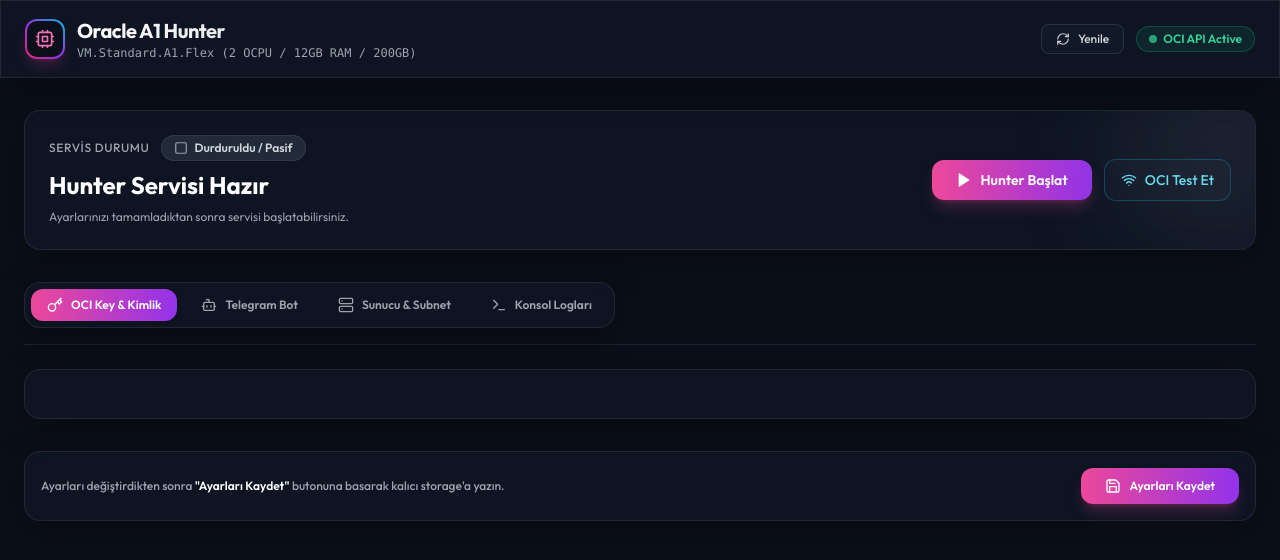
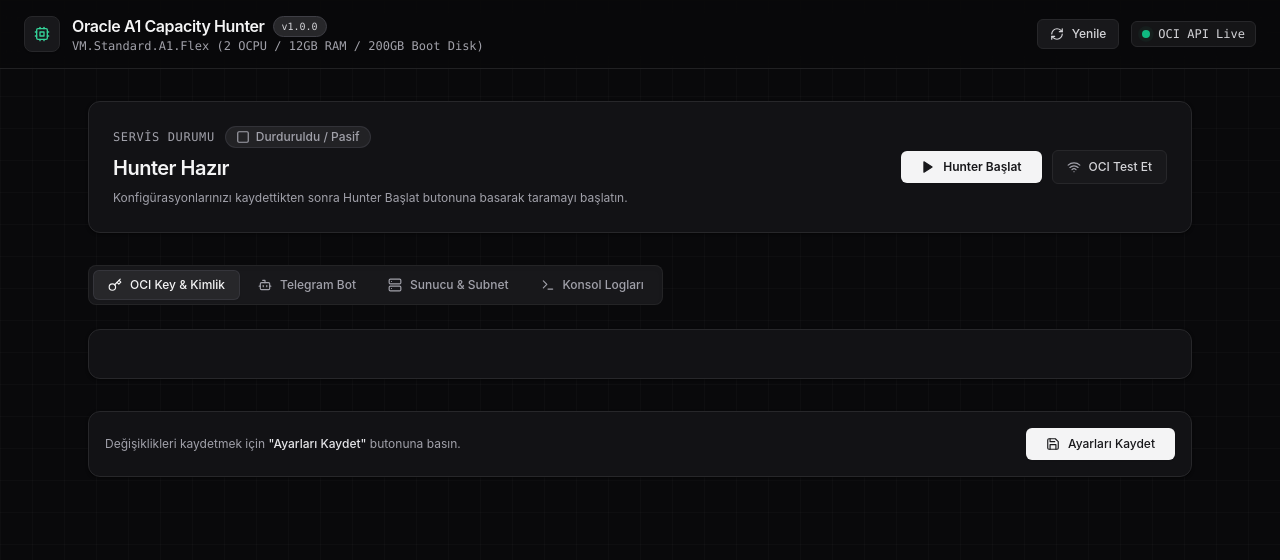
Before and after one commit to ElCunq/orcale-Hunter, a React (Vite) app in the folder frontend/: page / in a window 1280 px wide. Shown: the top 560 px of the page. Built offline with nearby package versions, Linux system fonts and the light colour scheme; no server answers.

Commit message:
feat(ui): redesign entire Web Dashboard using Shadcn UI Dark Zinc aesthetic and fix docker-compose env file path

```diff
--- a/frontend/src/App.tsx
+++ b/frontend/src/App.tsx
@@ -73,91 +73,91 @@
   };
 
   return (
-    <div className="min-h-screen bg-[#0b0f19] pb-24 text-gray-100 font-['Outfit',sans-serif]">
+    <div className="min-h-screen bg-[#09090b] text-zinc-100 font-['Inter',sans-serif] bg-grid-pattern pb-24">
       <Header onRefresh={loadData} isRefreshing={isRefreshing} />
 
       {/* Toast Notification */}
       {toast && (
-        <div className="fixed bottom-6 right-6 z-50 animate-bounce">
-          <div className={`flex items-center gap-3 px-5 py-3.5 rounded-2xl shadow-2xl border text-xs font-semibold backdrop-blur-md ${
+        <div className="fixed bottom-6 right-6 z-50 animate-in fade-in slide-in-from-bottom-5 duration-200">
+          <div className={`flex items-center gap-3 px-4 py-3 rounded-lg shadow-xl border text-xs font-medium backdrop-blur-md ${
             toast.isError
-              ? 'bg-red-950/90 text-red-200 border-red-800'
-              : 'bg-emerald-950/90 text-emerald-200 border-emerald-800'
+              ? 'bg-rose-950/90 text-rose-200 border-rose-800'
+              : 'bg-zinc-900/95 text-emerald-400 border-zinc-700'
           }`}>
-            {toast.isError ? <AlertCircle className="w-4 h-4 text-red-400" /> : <CheckCircle2 className="w-4 h-4 text-emerald-400" />}
+            {toast.isError ? <AlertCircle className="w-4 h-4 text-rose-400" /> : <CheckCircle2 className="w-4 h-4 text-emerald-400" />}
             <span>{toast.message}</span>
-            <button onClick={() => setToast(null)} className="ml-2 hover:opacity-70">
+            <button onClick={() => setToast(null)} className="ml-2 text-zinc-400 hover:text-white">
               <X className="w-3.5 h-3.5" />
             </button>
           </div>
         </div>
       )}
 
-      <main className="max-w-7xl mx-auto px-6">
+      <main className="max-w-6xl mx-auto px-6">
         {/* Status Dashboard Banner */}
         <StatusCard statusData={statusData} onUpdate={loadData} onShowMessage={showToast} />
 
-        {/* Tab Navigation */}
-        <div className="flex flex-wrap items-center justify-between gap-4 mb-6 border-b border-gray-800/80 pb-4">
-          <div className="flex items-center gap-2 p-1.5 glass-card rounded-2xl">
+        {/* Shadcn Segmented Tab Navigation */}
+        <div className="flex flex-wrap items-center justify-between gap-4 mb-6">
+          <div className="inline-flex items-center gap-1 p-1 bg-zinc-900 border border-zinc-800/80 rounded-lg shadow-inner">
             <button
               onClick={() => setActiveTab('oci')}
-              className={`flex items-center gap-2 px-4 py-2 rounded-xl text-xs font-semibold transition ${
+              className={`inline-flex items-center gap-2 px-3.5 py-1.5 rounded-md text-xs font-medium transition ${
                 activeTab === 'oci'
-                  ? 'bg-gradient-to-r from-pink-500 to-purple-600 text-white shadow-md'
-                  : 'text-gray-400 hover:text-white hover:bg-dark-800'
+                  ? 'bg-zinc-800 text-zinc-100 shadow-sm border border-zinc-700/60'
+                  : 'text-zinc-400 hover:text-zinc-200'
               }`}
             >
-              <Key className="w-4 h-4" />
+              <Key className="w-3.5 h-3.5" />
               <span>OCI Key & Kimlik</span>
             </button>
 
             <button
               onClick={() => setActiveTab('telegram')}
-              className={`flex items-center gap-2 px-4 py-2 rounded-xl text-xs font-semibold transition ${
+              className={`inline-flex items-center gap-2 px-3.5 py-1.5 rounded-md text-xs font-medium transition ${
                 activeTab === 'telegram'
-                  ? 'bg-gradient-to-r from-pink-500 to-purple-600 text-white shadow-md'
-                  : 'text-gray-400 hover:text-white hover:bg-dark-800'
+                  ? 'bg-zinc-800 text-zinc-100 shadow-sm border border-zinc-700/60'
+                  : 'text-zinc-400 hover:text-zinc-200'
               }`}
             >
-              <Bot className="w-4 h-4" />
+              <Bot className="w-3.5 h-3.5" />
               <span>Telegram Bot</span>
             </button>
 
             <button
               onClick={() => setActiveTab('resource')}
-              className={`flex items-center gap-2 px-4 py-2 rounded-xl text-xs font-semibold transition ${
+              className={`inline-flex items-center gap-2 px-3.5 py-1.5 rounded-md text-xs font-medium transition ${
                 activeTab === 'resource'
-                  ? 'bg-gradient-to-r from-pink-500 to-purple-600 text-white shadow-md'
-                  : 'text-gray-400 hover:text-white hover:bg-dark-800'
+                  ? 'bg-zinc-800 text-zinc-100 shadow-sm border border-zinc-700/60'
+                  : 'text-zinc-400 hover:text-zinc-200'
               }`}
             >
-              <Server className="w-4 h-4" />
+              <Server className="w-3.5 h-3.5" />
               <span>Sunucu & Subnet</span>
             </button>
 
             <button
               onClick={() => setActiveTab('logs')}
-              className={`flex items-center gap-2 px-4 py-2 rounded-xl text-xs font-semibold transition ${
+              className={`inline-flex items-center gap-2 px-3.5 py-1.5 rounded-md text-xs font-medium transition ${
                 activeTab === 'logs'
-                  ? 'bg-gradient-to-r from-pink-500 to-purple-600 text-white shadow-md'
-                  : 'text-gray-400 hover:text-white hover:bg-dark-800'
+                  ? 'bg-zinc-800 text-zinc-100 shadow-sm border border-zinc-700/60'
+                  : 'text-zinc-400 hover:text-zinc-200'
               }`}
             >
-              <TerminalIcon className="w-4 h-4" />
+              <TerminalIcon className="w-3.5 h-3.5" />
               <span>Konsol Logları</span>
             </button>
           </div>
 
           {hasUnsavedChanges && (
-            <div className="flex items-center gap-2 px-3 py-1.5 rounded-xl bg-amber-500/10 border border-amber-500/30 text-amber-300 text-xs font-medium animate-pulse">
+            <div className="inline-flex items-center gap-2 px-3 py-1 rounded-md bg-amber-500/10 border border-amber-500/20 text-amber-400 text-xs font-medium animate-pulse">
               <span>Kaydedilmemiş değişiklikler var</span>
             </div>
           )}
         </div>
 
-        {/* Tab Content Panels */}
-        <div className="glass-card rounded-2xl p-6 border border-gray-800 mb-8">
+        {/* Tab Content Card Panel */}
+        <div className="shadcn-card p-6 mb-8 bg-zinc-900/60">
           {config && activeTab === 'oci' && (
             <OciConfig config={config} onChange={handleConfigChange} />
           )}
@@ -175,19 +175,19 @@
           )}
         </div>
 
-        {/* Floating Save Action Bar (when editing settings) */}
+        {/* Floating Action Bar (Shadcn style footer bar when editing) */}
         {activeTab !== 'logs' && (
-          <div className="sticky bottom-6 glass-card rounded-2xl p-4 border border-gray-700/60 shadow-2xl flex items-center justify-between gap-4">
-            <div className="text-xs text-gray-400 font-medium">
-              Ayarları değiştirdikten sonra <span className="text-white font-semibold">"Ayarları Kaydet"</span> butonuna basarak kalıcı storage'a yazın.
+          <div className="sticky bottom-6 shadcn-card p-4 shadow-2xl flex items-center justify-between gap-4 bg-zinc-900/90 backdrop-blur-md border-zinc-800">
+            <div className="text-xs text-zinc-400 font-normal">
+              Değişiklikleri kaydetmek için <strong className="text-zinc-200 font-medium">"Ayarları Kaydet"</strong> butonuna basın.
             </div>
 
             <button
               onClick={handleSave}
               disabled={isSaving}
-              className="flex items-center gap-2 px-6 py-2.5 rounded-xl bg-gradient-to-r from-pink-500 to-purple-600 hover:from-pink-600 hover:to-purple-700 text-white font-semibold text-xs shadow-lg shadow-pink-500/25 transition active:scale-95 disabled:opacity-50"
+              className="inline-flex items-center gap-2 px-5 py-2 rounded-md bg-zinc-100 hover:bg-white text-zinc-900 font-medium text-xs shadow-sm transition active:scale-95 disabled:opacity-50"
             >
-              <Save className={`w-4 h-4 ${isSaving ? 'animate-spin' : ''}`} />
+              <Save className={`w-3.5 h-3.5 text-zinc-900 ${isSaving ? 'animate-spin' : ''}`} />
               <span>{isSaving ? 'Kaydediliyor...' : 'Ayarları Kaydet'}</span>
             </button>
           </div>
--- a/frontend/src/components/Header.tsx
+++ b/frontend/src/components/Header.tsx
@@ -1,5 +1,5 @@
 import React from 'react';
-import { ShieldCheck, Cpu, Terminal, RefreshCw } from 'lucide-react';
+import { Cpu, RefreshCw, Activity, ExternalLink } from 'lucide-react';
 
 interface HeaderProps {
   onRefresh: () => void;
@@ -8,19 +8,24 @@
 
 export const Header: React.FC<HeaderProps> = ({ onRefresh, isRefreshing }) => {
   return (
-    <header className="sticky top-0 z-50 glass-card border-b border-gray-800/80 px-6 py-4 mb-8">
-      <div className="max-w-7xl mx-auto flex flex-col sm:flex-row items-center justify-between gap-4">
+    <header className="sticky top-0 z-50 bg-[#09090b]/90 backdrop-blur-md border-b border-zinc-800/80 px-6 py-3.5 mb-8">
+      <div className="max-w-7xl mx-auto flex items-center justify-between">
         <div className="flex items-center gap-3">
-          <div className="w-10 h-10 rounded-xl bg-gradient-to-tr from-pink-600 via-purple-600 to-cyan-500 p-0.5 shadow-lg shadow-pink-500/20">
-            <div className="w-full h-full bg-dark-900 rounded-[10px] flex items-center justify-center">
-              <Cpu className="w-5 h-5 text-pink-400" />
-            </div>
+          <div className="w-9 h-9 rounded-lg bg-zinc-900 border border-zinc-800 flex items-center justify-center text-zinc-100 shadow-sm">
+            <Cpu className="w-4 h-4 text-emerald-400" />
           </div>
           <div>
-            <h1 className="text-xl font-bold tracking-tight bg-gradient-to-r from-white via-gray-200 to-pink-400 bg-clip-text text-transparent">
-              Oracle A1 Hunter
-            </h1>
-            <p className="text-xs text-gray-400 font-mono">VM.Standard.A1.Flex (2 OCPU / 12GB RAM / 200GB)</p>
+            <div className="flex items-center gap-2">
+              <h1 className="text-base font-semibold text-zinc-100 tracking-tight">
+                Oracle A1 Capacity Hunter
+              </h1>
+              <span className="px-2 py-0.5 rounded-full text-[10px] font-mono bg-zinc-800 text-zinc-300 border border-zinc-700">
+                v1.0.0
+              </span>
+            </div>
+            <p className="text-xs text-zinc-400 font-mono">
+              VM.Standard.A1.Flex (2 OCPU / 12GB RAM / 200GB Boot Disk)
+            </p>
           </div>
         </div>
 
@@ -28,16 +33,19 @@
           <button
             onClick={onRefresh}
             disabled={isRefreshing}
-            className="flex items-center gap-2 px-3.5 py-1.5 rounded-lg bg-dark-800 hover:bg-dark-700 text-gray-300 text-xs font-medium border border-gray-700/60 transition duration-200 active:scale-95 disabled:opacity-50"
+            className="inline-flex items-center gap-2 px-3 py-1.5 rounded-md bg-zinc-900 hover:bg-zinc-800 text-zinc-300 hover:text-zinc-100 text-xs font-medium border border-zinc-800 transition active:scale-95 disabled:opacity-50"
           >
-            <RefreshCw className={`w-3.5 h-3.5 ${isRefreshing ? 'animate-spin text-pink-400' : ''}`} />
+            <RefreshCw className={`w-3.5 h-3.5 ${isRefreshing ? 'animate-spin text-emerald-400' : ''}`} />
             <span>Yenile</span>
           </button>
 
-          <span className="flex items-center gap-1.5 px-3 py-1 rounded-full bg-emerald-500/10 border border-emerald-500/30 text-emerald-400 text-xs font-semibold">
-            <span className="w-2 h-2 rounded-full bg-emerald-400 animate-pulse"></span>
-            OCI API Active
-          </span>
+          <div className="flex items-center gap-2 px-2.5 py-1 rounded-md bg-zinc-900/80 border border-zinc-800 text-xs text-zinc-300 font-mono">
+            <span className="relative flex h-2 w-2">
+              <span className="animate-ping absolute inline-flex h-full w-full rounded-full bg-emerald-400 opacity-75"></span>
+              <span className="relative inline-flex rounded-full h-2 w-2 bg-emerald-500"></span>
+            </span>
+            <span>OCI API Live</span>
+          </div>
         </div>
       </div>
     </header>
--- a/frontend/src/components/StatusCard.tsx
+++ b/frontend/src/components/StatusCard.tsx
@@ -1,5 +1,5 @@
 import React, { useState } from 'react';
-import { Play, Square, CheckCircle, AlertTriangle, Activity, Wifi, Trash2, Send } from 'lucide-react';
+import { Play, Square, CheckCircle2, Activity, Wifi, RotateCcw } from 'lucide-react';
 import { StatusData, startHunter, stopHunter, resetMarker, testOciConnection } from '../api/client';
 
 interface StatusCardProps {
@@ -66,62 +66,61 @@
   const hasMarker = statusData?.success_marker;
 
   return (
-    <div className="glass-card rounded-2xl p-6 mb-8 relative overflow-hidden border border-gray-800">
-      {/* Background ambient glow */}
-      <div className={`absolute -right-16 -top-16 w-48 h-48 rounded-full blur-3xl opacity-20 pointer-events-none ${
-        hasMarker ? 'bg-emerald-500' : isRunning ? 'bg-pink-500 animate-pulse' : 'bg-gray-500'
-      }`}></div>
-
+    <div className="shadcn-card p-6 mb-8 relative overflow-hidden bg-zinc-900/60 border-zinc-800">
       <div className="flex flex-col md:flex-row items-start md:items-center justify-between gap-6">
-        <div className="space-y-2">
-          <div className="flex items-center gap-3">
-            <span className="text-xs uppercase tracking-wider text-gray-400 font-medium">Servis Durumu</span>
+        <div className="space-y-1.5">
+          <div className="flex items-center gap-2.5">
+            <span className="text-xs uppercase tracking-wider text-zinc-400 font-mono font-medium">Servis Durumu</span>
             {hasMarker ? (
-              <span className="inline-flex items-center gap-1.5 px-3 py-1 rounded-full bg-emerald-500/20 text-emerald-300 text-xs font-semibold border border-emerald-500/40">
-                <CheckCircle className="w-3.5 h-3.5" /> Sunucu Bulundu & Oluşturuldu
+              <span className="inline-flex items-center gap-1.5 px-2.5 py-0.5 rounded-full bg-emerald-500/10 text-emerald-400 text-xs font-medium border border-emerald-500/20">
+                <CheckCircle2 className="w-3.5 h-3.5" /> Sunucu Bulundu & Oluşturuldu
               </span>
             ) : isRunning ? (
-              <span className="inline-flex items-center gap-1.5 px-3 py-1 rounded-full bg-pink-500/20 text-pink-300 text-xs font-semibold border border-pink-500/40 animate-pulse">
-                <Activity className="w-3.5 h-3.5 animate-spin" /> Arıyor (Kapasite Taranıyor...)
+              <span className="inline-flex items-center gap-1.5 px-2.5 py-0.5 rounded-full bg-emerald-500/10 text-emerald-400 text-xs font-medium border border-emerald-500/20">
+                <span className="relative flex h-2 w-2">
+                  <span className="animate-ping absolute inline-flex h-full w-full rounded-full bg-emerald-400 opacity-75"></span>
+                  <span className="relative inline-flex rounded-full h-2 w-2 bg-emerald-500"></span>
+                </span>
+                Kapasite Taranıyor (Aktif)
               </span>
             ) : (
-              <span className="inline-flex items-center gap-1.5 px-3 py-1 rounded-full bg-gray-700/50 text-gray-300 text-xs font-semibold border border-gray-600/40">
-                <Square className="w-3.5 h-3.5 text-gray-400" /> Durduruldu / Pasif
+              <span className="inline-flex items-center gap-1.5 px-2.5 py-0.5 rounded-full bg-zinc-800/80 text-zinc-400 text-xs font-medium border border-zinc-700/60">
+                <Square className="w-3.5 h-3.5" /> Durduruldu / Pasif
               </span>
             )}
           </div>
 
-          <h2 className="text-2xl font-extrabold text-white flex items-center gap-2">
-            {isRunning ? 'Hunter Aktif Çalışıyor' : hasMarker ? 'İşlem Başarıyla Tamamlandı' : 'Hunter Servisi Hazır'}
+          <h2 className="text-xl font-semibold text-zinc-100 tracking-tight">
+            {isRunning ? 'Kapasite Avcısı Çalışıyor' : hasMarker ? 'İşlem Tamamlandı' : 'Hunter Hazır'}
           </h2>
 
-          <p className="text-xs text-gray-400 max-w-xl">
+          <p className="text-xs text-zinc-400 max-w-xl leading-relaxed">
             {hasMarker
-              ? 'Instance başarıyla açıldı. Tekrar tarama yapmak isterseniz aşağıdaki "Başarı Markerını Temizle" butonuna basın.'
+              ? 'Oracle Cloud A1 Instance başarıyla oluşturuldu. Tekrar tarama yapmak için Marker Temizle butonunu kullanabilirsiniz.'
               : isRunning
-              ? 'Docker container arka planda 10 dakikalık periyotlarla Availability Domain\'leri tarıyor.'
-              : 'Ayarlarınızı tamamladıktan sonra servisi başlatabilirsiniz.'}
+              ? 'Container arka planda periyodik olarak tüm Availability Domain\'leri tarıyor.'
+              : 'Konfigürasyonlarınızı kaydettikten sonra Hunter Başlat butonuna basarak taramayı başlatın.'}
           </p>
         </div>
 
         {/* Action Controls */}
-        <div className="flex flex-wrap items-center gap-3 w-full md:w-auto">
+        <div className="flex flex-wrap items-center gap-2.5 w-full md:w-auto">
           {isRunning ? (
             <button
               onClick={handleStop}
               disabled={loading === 'stop'}
-              className="flex-1 md:flex-none flex items-center justify-center gap-2 px-5 py-2.5 rounded-xl bg-red-600/90 hover:bg-red-500 text-white font-semibold text-sm shadow-lg shadow-red-900/30 transition active:scale-95 disabled:opacity-50"
+              className="inline-flex items-center justify-center gap-2 px-4 py-2 rounded-md bg-rose-600 hover:bg-rose-500 text-white font-medium text-xs shadow-sm transition active:scale-95 disabled:opacity-50"
             >
-              <Square className="w-4 h-4 fill-current" />
-              {loading === 'stop' ? 'Durduruluyor...' : 'Durdur'}
+              <Square className="w-3.5 h-3.5 fill-current" />
+              {loading === 'stop' ? 'Durduruluyor...' : 'Hunter Durdur'}
             </button>
           ) : (
             <button
               onClick={handleStart}
               disabled={loading === 'start'}
-              className="flex-1 md:flex-none flex items-center justify-center gap-2 px-6 py-2.5 rounded-xl bg-gradient-to-r from-pink-500 to-purple-600 hover:from-pink-600 hover:to-purple-700 text-white font-semibold text-sm shadow-lg shadow-pink-500/25 transition active:scale-95 disabled:opacity-50"
+              className="inline-flex items-center justify-center gap-2 px-5 py-2 rounded-md bg-zinc-100 hover:bg-white text-zinc-900 font-semibold text-xs shadow-sm transition active:scale-95 disabled:opacity-50"
             >
-              <Play className="w-4 h-4 fill-current" />
+              <Play className="w-3.5 h-3.5 fill-current text-zinc-900" />
               {loading === 'start' ? 'Başlatılıyor...' : 'Hunter Başlat'}
             </button>
           )}
@@ -130,9 +129,9 @@
             <button
               onClick={handleResetMarker}
               disabled={loading === 'reset'}
-              className="flex-1 md:flex-none flex items-center justify-center gap-2 px-4 py-2.5 rounded-xl bg-amber-500/20 hover:bg-amber-500/30 text-amber-300 border border-amber-500/40 text-sm font-medium transition active:scale-95 disabled:opacity-50"
+              className="inline-flex items-center justify-center gap-2 px-3.5 py-2 rounded-md bg-amber-500/10 hover:bg-amber-500/20 text-amber-300 border border-amber-500/20 text-xs font-medium transition active:scale-95 disabled:opacity-50"
             >
-              <Trash2 className="w-4 h-4" />
+              <RotateCcw className="w-3.5 h-3.5" />
               {loading === 'reset' ? 'Siliniyor...' : 'Marker Temizle'}
             </button>
           )}
@@ -140,9 +139,9 @@
           <button
             onClick={handleTestOci}
             disabled={loading === 'test-oci'}
-            className="flex-1 md:flex-none flex items-center justify-center gap-2 px-4 py-2.5 rounded-xl bg-dark-800 hover:bg-dark-700 text-cyan-300 border border-cyan-500/30 text-sm font-medium transition active:scale-95 disabled:opacity-50"
+            className="inline-flex items-center justify-center gap-2 px-3.5 py-2 rounded-md bg-zinc-900 hover:bg-zinc-800 text-zinc-300 border border-zinc-800 text-xs font-medium transition active:scale-95 disabled:opacity-50"
           >
-            <Wifi className="w-4 h-4" />
+            <Wifi className="w-3.5 h-3.5 text-zinc-400" />
             {loading === 'test-oci' ? 'Test Ediliyor...' : 'OCI Test Et'}
           </button>
         </div>
--- a/frontend/src/index.css
+++ b/frontend/src/index.css
@@ -3,44 +3,78 @@
 @tailwind utilities;
 
 @layer base {
+  :root {
+    --background: 240 10% 3.9%;
+    --foreground: 0 0% 98%;
+    --card: 240 10% 6.5%;
+    --card-foreground: 0 0% 98%;
+    --border: 240 3.7% 15.9%;
+    --input: 240 3.7% 15.9%;
+    --primary: 240 5.9% 90%;
+    --primary-foreground: 240 5.9% 10%;
+    --muted: 240 3.7% 15.9%;
+    --muted-foreground: 240 5% 64.9%;
+    --accent: 240 3.7% 15.9%;
+    --accent-foreground: 0 0% 98%;
+  }
+
   body {
-    background-color: #0b0f19;
-    color: #f3f4f6;
+    background-color: #09090b;
+    color: #f4f4f5;
+    font-family: 'Inter', system-ui, -apple-system, sans-serif;
+    -webkit-font-smoothing: antialiased;
   }
 }
 
-.glass-card {
-  background: rgba(17, 24, 39, 0.7);
-  backdrop-filter: blur(12px);
-  -webkit-backdrop-filter: blur(12px);
-  border: 1px solid rgba(255, 255, 255, 0.08);
-  box-shadow: 0 8px 32px 0 rgba(0, 0, 0, 0.37);
+/* Background grid pattern */
+.bg-grid-pattern {
+  background-size: 32px 32px;
+  background-image:
+    linear-gradient(to right, rgba(255, 255, 255, 0.02) 1px, transparent 1px),
+    linear-gradient(to bottom, rgba(255, 255, 255, 0.02) 1px, transparent 1px);
 }
 
-.glass-input {
-  background: rgba(11, 15, 25, 0.6);
-  border: 1px solid rgba(255, 255, 255, 0.12);
-  color: #f9fafb;
+/* Shadcn Glass & Card utilities */
+.shadcn-card {
+  background-color: #121215;
+  border: 1px solid #27272a;
+  border-radius: 0.75rem;
+  box-shadow: 0 1px 3px 0 rgba(0, 0, 0, 0.5);
 }
 
-.glass-input:focus {
-  border-color: #ec4899;
-  box-shadow: 0 0 15px rgba(236, 72, 153, 0.25);
-  outline: none;
+.shadcn-input {
+  background-color: #09090b;
+  border: 1px solid #27272a;
+  color: #f4f4f5;
+  border-radius: 0.5rem;
+  padding: 0.5rem 0.75rem;
+  font-size: 0.875rem;
+  line-height: 1.25rem;
+  transition: all 0.15s ease-in-out;
 }
 
-/* Custom Scrollbar for Logs */
+.shadcn-input:focus {
+  outline: none;
+  border-color: #52525b;
+  box-shadow: 0 0 0 1px #52525b;
+}
+
+.shadcn-input::placeholder {
+  color: #71717a;
+}
+
+/* Custom Scrollbar for Terminal & App */
 ::-webkit-scrollbar {
-  width: 8px;
-  height: 8px;
+  width: 6px;
+  height: 6px;
 }
 ::-webkit-scrollbar-track {
-  background: #0b0f19;
+  background: #09090b;
 }
 ::-webkit-scrollbar-thumb {
-  background: #1f2937;
-  border-radius: 4px;
+  background: #27272a;
+  border-radius: 3px;
 }
 ::-webkit-scrollbar-thumb:hover {
-  background: #374151;
+  background: #3f3f46;
 }
```
Also changed, not shown: frontend/src/components/LogViewer.tsx (+24 -24 lines), frontend/src/components/OciConfig.tsx (+34 -33 lines), frontend/src/components/ResourceConfig.tsx (+24 -24 lines), frontend/src/components/TelegramConfig.tsx (+26 -17 lines), 2 other files (tests, documents, lock files or other folders).
